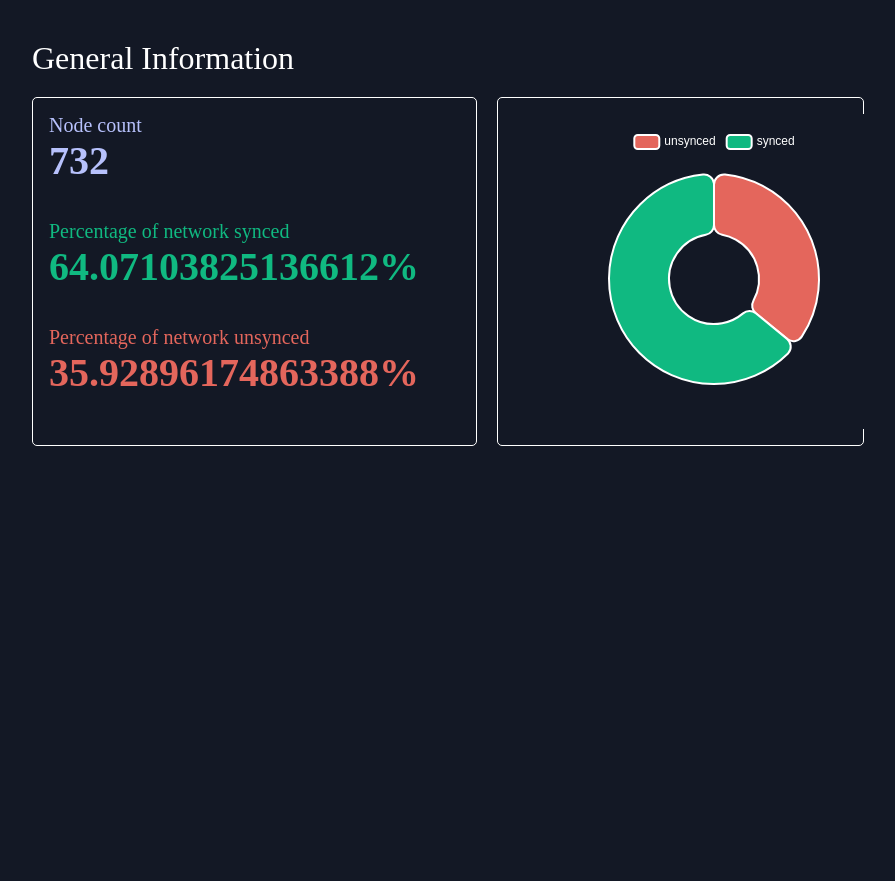
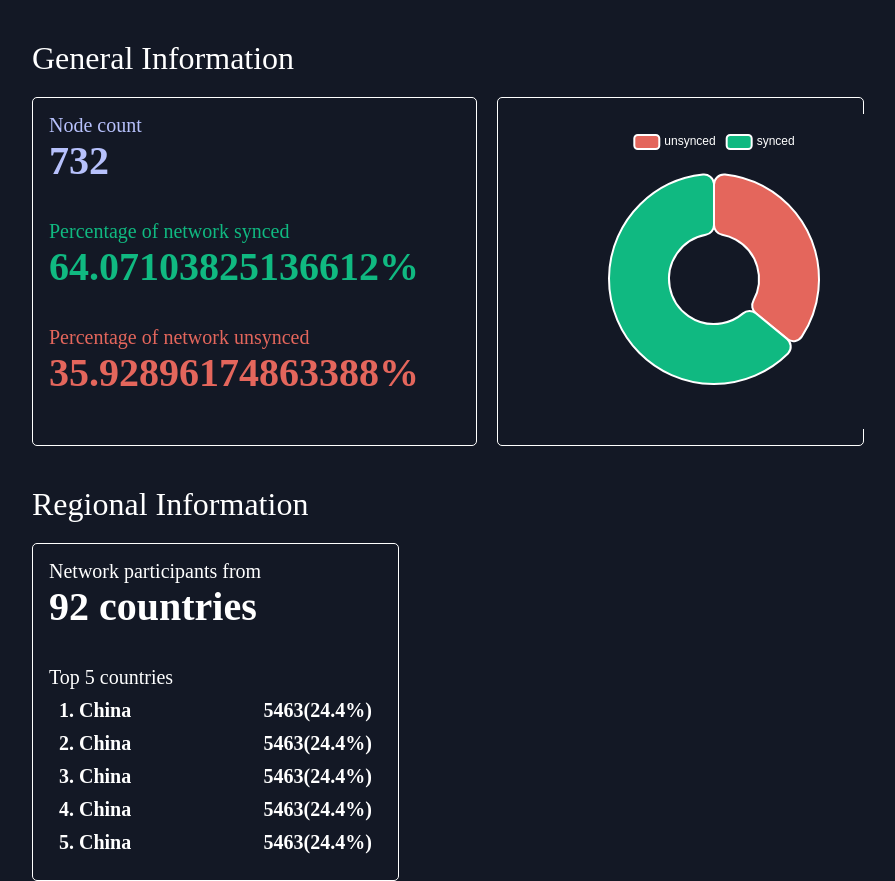
Before and after one commit to jinsuichen/p2p-crawler-frontend, a React (Vite) app: page / in a window 1280 px wide. Shown: the whole page, without its empty margins (192-1087 px from the left). Before the commit the page ends 800 px from the top, so only its background shows below. Built offline with nearby package versions, Linux system fonts and the light colour scheme.

Commit message:
feat: CountryText 1. count of total countries 2. top 5 countries

```diff
--- a/src/App.tsx
+++ b/src/App.tsx
@@ -1,5 +1,6 @@
 import React, {Component} from 'react';
 import GeneralInformation from "./components/GeneralInformation";
+import RegionalInformation from "./components/RegionalInformation";
 
 class App extends Component {
 
@@ -7,7 +8,7 @@ class App extends Component {
         return (
             <div style={{display: "flex", flexDirection: 'column'}}>
                 <GeneralInformation syncedCount={469} unsyncedCount={263}/>
-                {/*<Title message={'ss'}></Title>*/}
+                <RegionalInformation countryCount={92}/>
             </div>
         );
     }
--- a/src/components/NodeText/index.scss
+++ b/src/components/GeneralInformation/NodeText/index.scss
@@ -20,11 +20,11 @@
         color: #E4665C;
     }
 
-    .TextNormal {
+    .NodeTextNormal {
         font-size: 20px;
     }
 
-    .TextStrong {
+    .NodeTextStrong {
         font-size: 40px;
         font-weight: bold;
     }
--- a/src/components/NodeText/index.tsx
+++ b/src/components/GeneralInformation/NodeText/index.tsx
@@ -17,22 +17,22 @@ class NodeText extends Component<Props> {
         return (
             <div className={'NodeText'}>
                 <div className={'Blue'}>
-                    <p className={'TextNormal'}>Node count</p>
-                    <p className={'TextStrong'}>{totalCount}</p>
+                    <p className={'NodeTextNormal'}>Node count</p>
+                    <p className={'NodeTextStrong'}>{totalCount}</p>
                 </div>
 
                 <br/><br/>
 
                 <div className={'Green'}>
-                    <p className={'TextNormal'}>Percentage of network synced</p>
-                    <p className={'TextStrong'}>{syncedRate}%</p>
+                    <p className={'NodeTextNormal'}>Percentage of network synced</p>
+                    <p className={'NodeTextStrong'}>{syncedRate}%</p>
                 </div>
 
                 <br/><br/>
 
                 <div className={'Red'}>
-                    <p className={'TextNormal'}>Percentage of network unsynced</p>
-                    <p className={'TextStrong'}>{unsyncedRate}%</p>
+                    <p className={'NodeTextNormal'}>Percentage of network unsynced</p>
+                    <p className={'NodeTextStrong'}>{unsyncedRate}%</p>
                 </div>
 
             </div>
--- a/src/components/GeneralInformation/index.tsx
+++ b/src/components/GeneralInformation/index.tsx
@@ -1,7 +1,7 @@
 import React, {Component} from 'react';
 import Title from "../Title";
-import NodeText from "../NodeText";
-import NodeChart from "../NodeChart";
+import NodeText from "./NodeText";
+import NodeChart from "./NodeChart";
 
 type Props = {
     syncedCount: number
--- /dev/null
+++ b/src/components/RegionalInformation/CountryText/index.scss
@@ -0,0 +1,38 @@
+.CountryText {
+  border: 0.5px white solid;
+  border-radius: 5px;
+
+  padding: 16px;
+  margin-right: 10px;
+
+  width: 40%;
+
+
+  .CountryTextNormal {
+    font-size: 20px;
+    color: white;
+  }
+
+  .CountryTextStrong {
+    font-size: 40px;
+    font-weight: bold;
+    color: white;
+  }
+
+  .CountryList {
+    list-style: none;
+
+    .CountryListItem {
+      margin: 10px;
+      font-size: 20px;
+      font-weight: bold;
+      color: white;
+
+      display: flex;
+      flex-direction: row;
+      justify-content: space-between;
+    }
+
+  }
+
+}
--- /dev/null
+++ b/src/components/RegionalInformation/CountryText/index.tsx
@@ -0,0 +1,52 @@
+import React, {Component} from 'react';
+import './index.scss'
+
+type Props = {
+    countryCount: number
+}
+
+class CountryText extends Component<Props> {
+    render() {
+        const {countryCount} = this.props
+        return (
+            <div className={'CountryText'}>
+                <div>
+                    <p className={'CountryTextNormal'}>Network participants from</p>
+                    <p className={'CountryTextStrong'}>{countryCount} countries</p>
+                </div>
+
+                <br/><br/>
+
+                <div>
+                    <p className={'CountryTextNormal'}>Top 5 countries</p>
+                    <ul className={'CountryList'}>
+                        <li className={'CountryListItem'}>
+                            <span>1. China</span>
+                            <span>5463(24.4%)</span>
+                        </li>
+                        <li className={'CountryListItem'}>
+                            <span>2. China</span>
+                            <span>5463(24.4%)</span>
+                        </li>
+                        <li className={'CountryListItem'}>
+                            <span>3. China</span>
+                            <span>5463(24.4%)</span>
+                        </li>
+                        <li className={'CountryListItem'}>
+                            <span>4. China</span>
+                            <span>5463(24.4%)</span>
+                        </li>
+                        <li className={'CountryListItem'}>
+                            <span>5. China</span>
+                            <span>5463(24.4%)</span>
+                        </li>
+                    </ul>
+                </div>
+
+
+            </div>
+        );
+    }
+}
+
+export default CountryText;
--- /dev/null
+++ b/src/components/RegionalInformation/index.tsx
@@ -0,0 +1,21 @@
+import React, {Component} from 'react';
+import Title from "../Title";
+import CountryText from "./CountryText";
+
+type Props = {
+    countryCount: number
+}
+
+class RegionalInformation extends Component<Props> {
+    render() {
+        const {countryCount} = this.props
+        return (
+            <div style={{margin: "0 auto 0", width: '65%'}}>
+                <Title message={'Regional Information'}/>
+                <CountryText countryCount={countryCount}/>
+            </div>
+        );
+    }
+}
+
+export default RegionalInformation;
```
Also changed, not shown: src/components/GeneralInformation/NodeChart/index.scss (renamed from src/components/NodeChart/index.scss), src/components/GeneralInformation/NodeChart/index.tsx (renamed from src/components/NodeChart/index.tsx).
